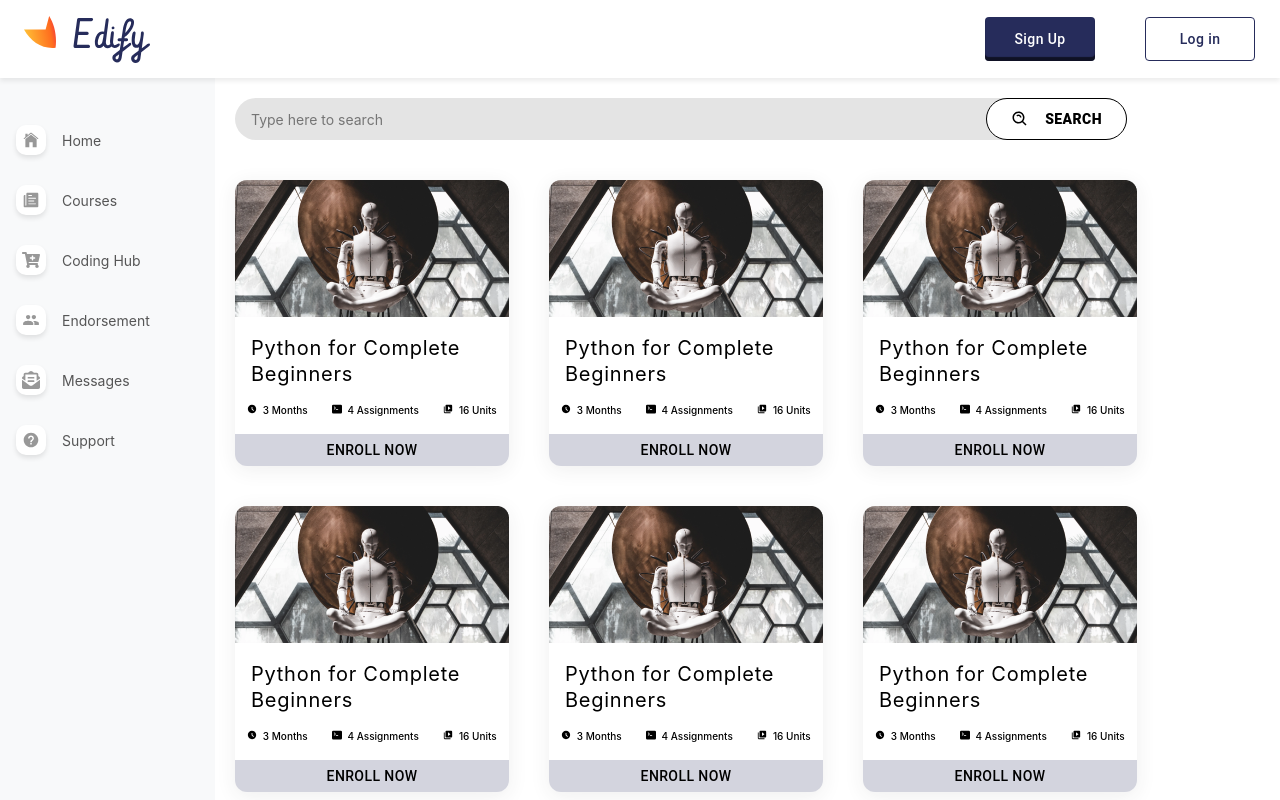
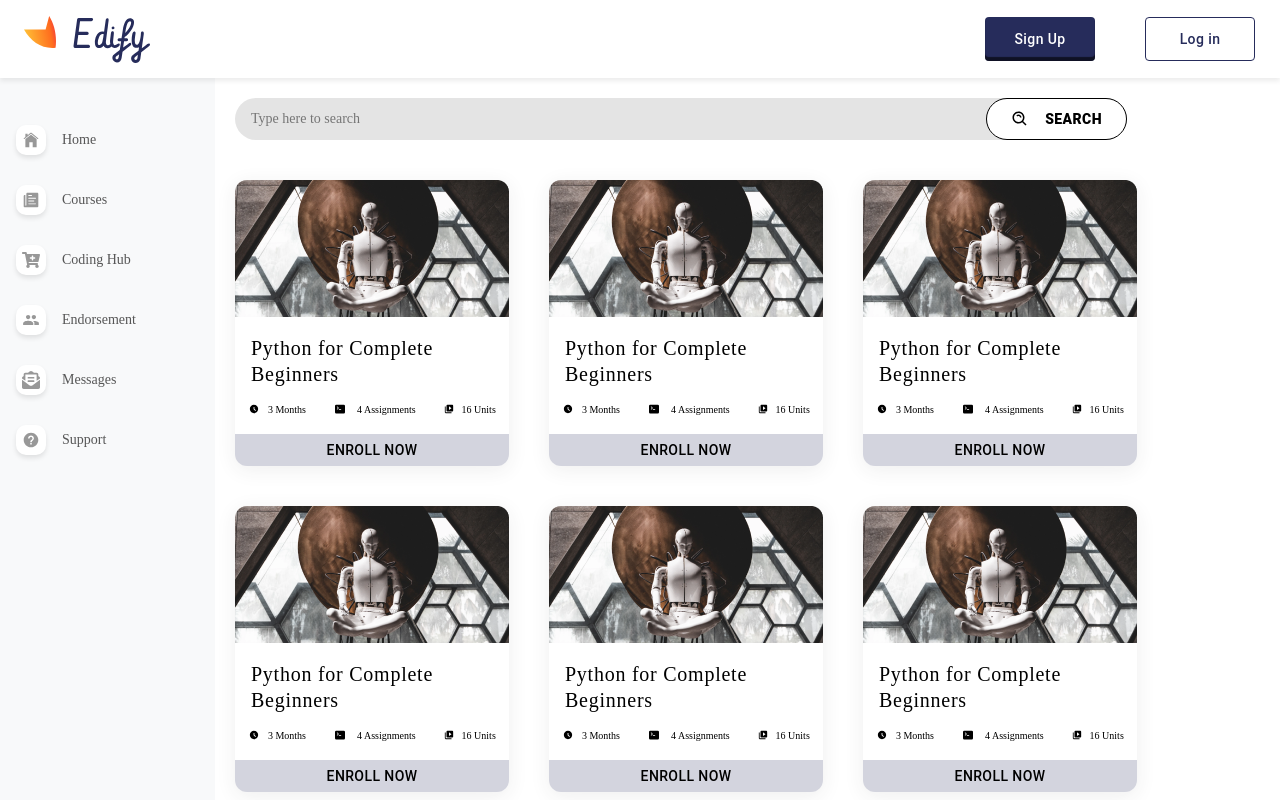
Before and after one commit to Zaids125/edify, a React (Create React App) app: page /courses in a window 1280 px wide. Shown: the top 800 px of the page. Built offline with nearby package versions, Linux system fonts and the light colour scheme.

Commit message:
Change font Inter-->Montserrat

```diff
--- a/src/Component/CourseCard/CourseCard.module.css
+++ b/src/Component/CourseCard/CourseCard.module.css
@@ -5,7 +5,7 @@
     width: 274px;
     height: 286px;
     margin: 20px;
-    font-family: 'Inter';
+    font-family: 'Montserrat';
     display: flex;
     flex-direction: column;
     justify-content: space-between;
--- a/src/index.css
+++ b/src/index.css
@@ -3,7 +3,7 @@ body {
   /* font-family: -apple-system, BlinkMacSystemFont, 'Segoe UI', 'Roboto', 'Oxygen',
     'Ubuntu', 'Cantarell', 'Fira Sans', 'Droid Sans', 'Helvetica Neue', Poppins,
     sans-serif; */
-    font-family: Inter;
+    font-family: 'Montserrat';
   -webkit-font-smoothing: antialiased;
   -moz-osx-font-smoothing: grayscale;
 }
--- a/src/pages/Courses/Courses.module.css
+++ b/src/pages/Courses/Courses.module.css
@@ -18,7 +18,7 @@
     border: none;
     font-size: 14px;
     padding-left: 16px;
-    font-family: 'Inter';
+    font-family: 'Montserrat';
 }
 
 .SearchButtonContainer {
```
